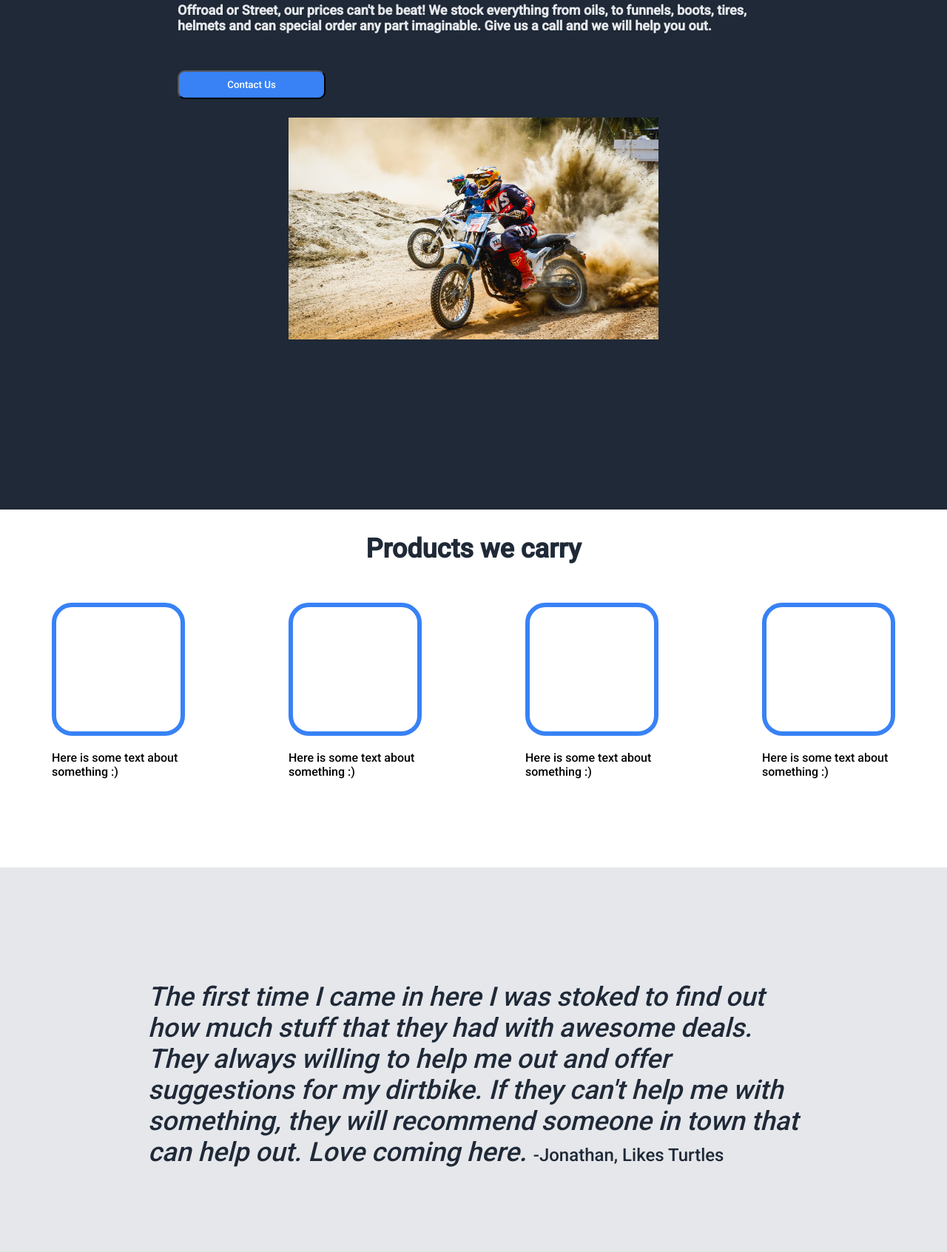
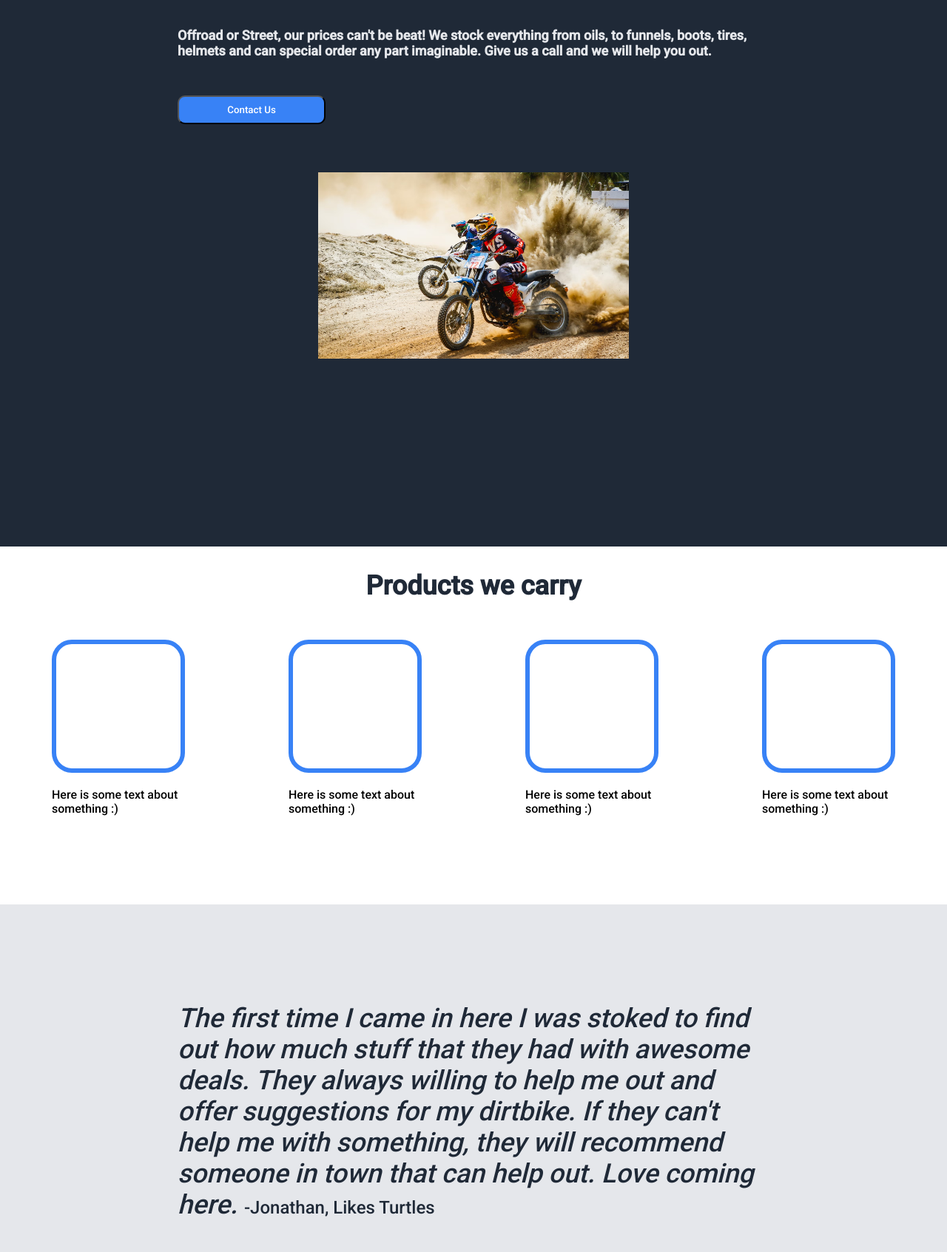
Before and after one commit to mikearino/ADM, a plain HTML site: page index.html in a window 1280 px wide. Shown: the part 472-2165 px from the top of the page at 74% size. Drawn offline with Linux system fonts and the light colour scheme.

Commit message:
add more padding.

```diff
--- a/index.html
+++ b/index.html
@@ -61,7 +61,7 @@
     </main>
     <section>
       <div class="quote-section">
-        <p>The first time I came in here I was stoked to find out how much stuff that they had with awesome deals. They always willing to help me out and offer suggestions for my dirtbike. If they can't help me with something, they will recommend someone in town that can help out. Love coming here. <span class="quote-name">-Jonathan, Likes Turtles</span></p>
+        <p class="quote">The first time I came in here I was stoked to find out how much stuff that they had with awesome deals. They always willing to help me out and offer suggestions for my dirtbike. If they can't help me with something, they will recommend someone in town that can help out. Love coming here. <span class="quote-name">-Jonathan, Likes Turtles</span></p>
       </div>
     </section>
     <section>
--- a/styles.css
+++ b/styles.css
@@ -26,6 +26,7 @@ ul {
   gap: 15px;
 }
 
+
 .header-logo {
   font-size: 24px;
   color: #f9faf8;
@@ -38,7 +39,7 @@ ul {
   justify-content: space-between;
   align-items: center;
   flex-shrink: 0;
-  padding: 0 145px 150px 145px;
+  padding: 0 145px 200px 145px;
 }
 
 .hero-container {
@@ -68,6 +69,7 @@ ul {
 .main-image {
   max-width: 500px;
   max-height: 400px;
+  padding: 40px;
 }
 
 .secondary-text{
@@ -140,6 +142,10 @@ ul {
   padding: 200px;
 }
 
+.quote {
+  padding: 40px;
+}
+
 .quote-name {
   font-size: 24px;
   font-style: normal;
```
